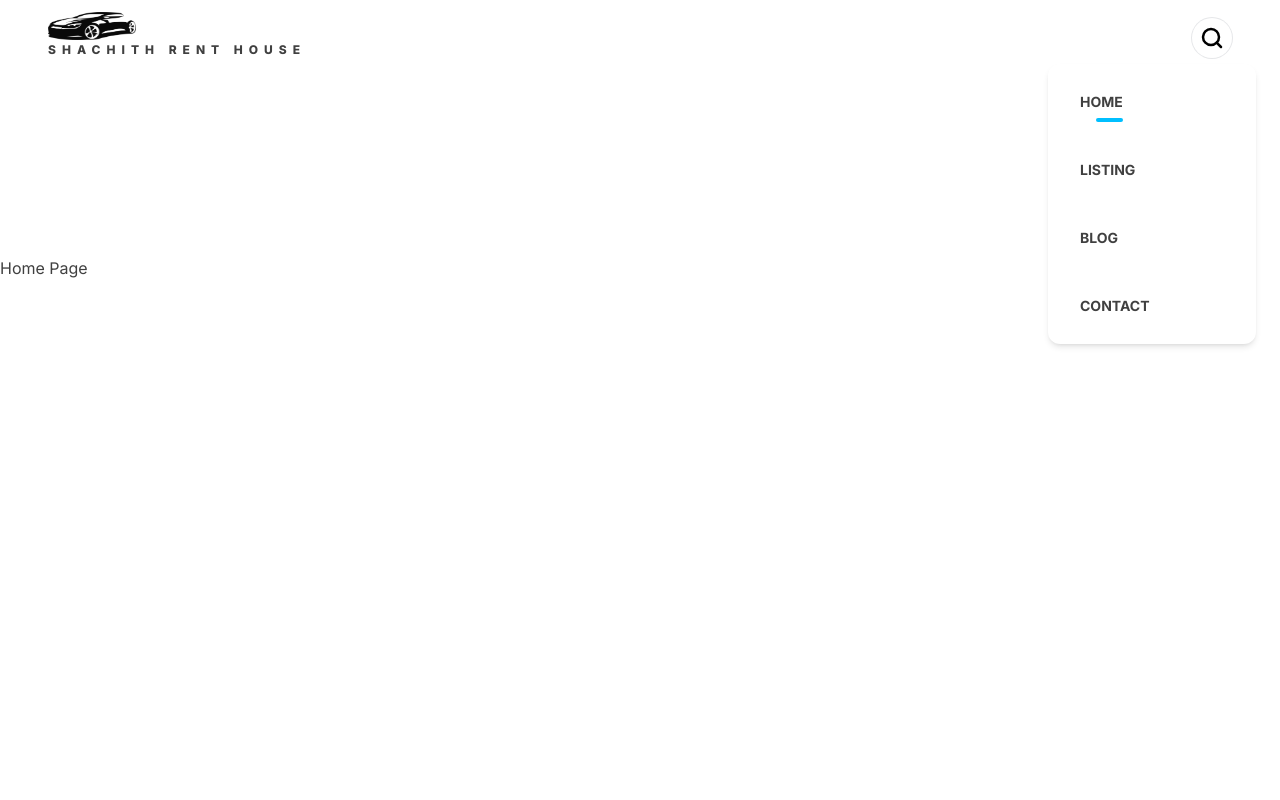
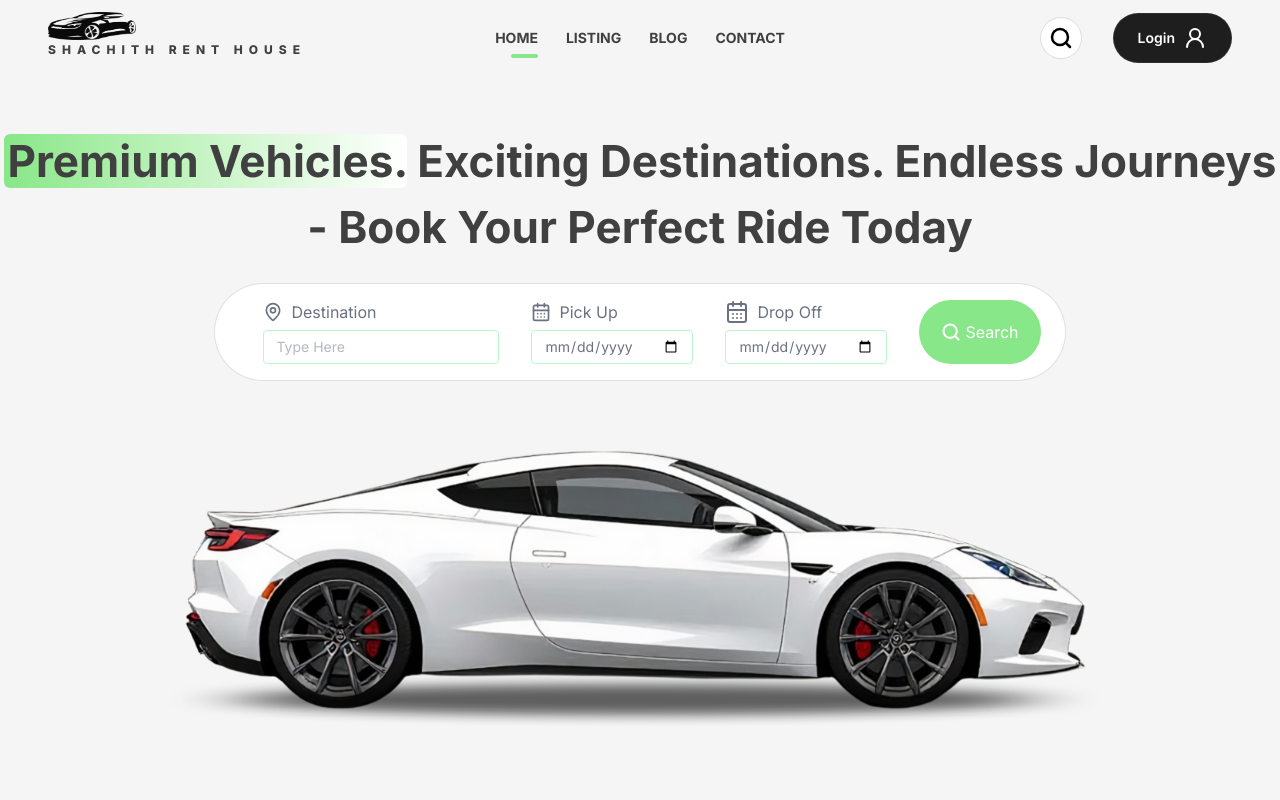
Before and after one commit to chanchala0112/Car-Rental-App, a React (Vite) app in the folder client/: page / in a window 1280 px wide. Shown: the top 800 px of the page. Built offline with nearby package versions, Linux system fonts and the light colour scheme.

Commit message:
Add hero section

```diff
--- a/client/src/assets/data.js
+++ b/client/src/assets/data.js
@@ -105,10 +105,31 @@ export const assets = {
 }
 
 export const cities = [
-    "Abu Dhabi",
-    "New York",
-    "Toronto",
-    "Berlin",
+    "Colombo",
+    "Kandy",
+    "Galle",
+    "Jaffna",
+    "Negombo",
+    "Batticaloa",
+    "Trincomalee",
+    "Anuradhapura",
+    "Polonnaruwa",
+    "Matara",
+    "Ratnapura",
+    "Kurunegala",
+    "Nuwara Eliya",
+    "Badulla",
+    "Monaragala",
+    "Hambantota",
+    "Kalutara",
+    "Puttalam",
+    "Mannar",
+    "Vavuniya",
+    "Mullaitivu",
+    "Kilinochchi",
+    "Ampara",
+    "Matale",
+    "Gampaha"
 ];
 
 
--- /dev/null
+++ b/client/src/components/About.jsx
@@ -0,0 +1,9 @@
+import React from 'react'
+
+const About = () => {
+  return (
+    <div>About</div>
+  )
+}
+
+export default About
--- /dev/null
+++ b/client/src/components/Banner.jsx
@@ -0,0 +1,9 @@
+import React from 'react'
+
+const Banner = () => {
+  return (
+    <div>Banner</div>
+  )
+}
+
+export default Banner
--- /dev/null
+++ b/client/src/components/FeaturedCars.jsx
@@ -0,0 +1,9 @@
+import React from 'react'
+
+const FeaturedCars = () => {
+  return (
+    <div>FeaturedCars</div>
+  )
+}
+
+export default FeaturedCars
--- a/client/src/components/Header.jsx
+++ b/client/src/components/Header.jsx
@@ -1,15 +1,33 @@
-import React, {useEffect, useState} from 'react'
+import React, {use, useEffect, useState} from 'react'
 import { Link, useLocation } from 'react-router-dom'
 import {assets} from "../assets/data"
 import Navbar from './Navbar'
 
 const Header = () => {
-    const [menuOpened, setmenuOpened] = useState(true);
+    const [menuOpened, setMenuOpened] = useState(false);
     const [active, setActive] = useState(false);
     const [showSearch, setShowSearch] = useState(false);
     const location = useLocation();
 
     const isHomePage = location.pathname.endsWith('/');
+
+    const toggleMenu = () => setMenuOpened(prev=> !prev);
+
+    useEffect(()=>{
+        const handleScroll = () => {
+            setActive(window.scrollY > 100)
+            if(window.scrollY > 10){
+                setMenuOpened(false)
+            }
+        }
+        window.addEventListener("scroll", handleScroll);
+        // Run once to set initial active state
+        handleScroll();
+
+        return()=>
+            window.removeEventListener("scroll", handleScroll);
+    }, [location.pathname])
+
   return (
     <header className={`${active ? "bg-white shadow-sm py-2" : "py-3"} ${!isHomePage && "bg-white"} fixed top-0 w-full left-0 right-0 z-50 transition-all duration-200`}>
         <div className='max-padd-container'>
@@ -23,7 +41,7 @@ const Header = () => {
                 </Link>
             </div>
         {/* Navbar */}
-        <Navbar containerStyles={menuOpened ? "flex items-start flex-col gap-y-8 fixed top-16 right-6 p-5 bg-white shadow-md w-52 ring-slate-900/5 rounded-xl z-50" : "hidden lg:flex gap-x-5 xl:gap-x-1 text-sm font-semibold p-1"}/>
+        <Navbar setMenuOpened={setMenuOpened} containerStyles={menuOpened ? "flex items-start flex-col gap-y-8 fixed top-16 right-6 p-5 bg-white shadow-md w-52 ring-slate-900/5 rounded-xl z-50" : "hidden lg:flex gap-x-5 xl:gap-x-1 text-sm font-semibold p-1"}/>
         { /* Buttons & Searchbar & profile */}
 
         {/* setShowSearch is used to toggle the search bar visibility and onclick means can click search button*/}
@@ -49,15 +67,25 @@ const Header = () => {
                 </div>
 
                 {/* Menu Toggle */}
+                <>
                     {menuOpened ? (
-                    <img
+                        <img onClick={toggleMenu}
                         src={assets.close}
                         alt="" className={`lg:hidden cursor-pointer text-x1`} />
                     ):(
-                    <img
+                        <img onClick={toggleMenu}
                         src={assets.menu}
                         alt="" className={`lg:hidden cursor-pointer text-x1`} />
                     )}
+                </>
+                {/* User Profile */}
+                <div>
+                    <div>
+                        <button className='btn-solid bg-black flexCenter gap-2 rounded-full'> Login
+                            <img src={assets.user} alt="userIcon" className='invert' />
+                        </button>
+                    </div>
+                </div>
             </div>
         </div>
     </div>
--- /dev/null
+++ b/client/src/components/Hero.jsx
@@ -0,0 +1,75 @@
+import React from 'react'
+import { assets, cities } from "../assets/data";
+
+const Hero = () => {
+  return (
+    <section className='bg-primary'>
+
+        {/* CCONTAINER */}
+        <div className='max-padd-containur relative flex justify-end mx-auto flex-col gap-9 py-6 py-32 z-10'>
+            {/* CONTACT */}
+            <div className='flexCenter flex-col gap-y-6'>
+                <div className='text-center flex-col gap-y-6'>
+                    <h1 className='capitalize leading tight'><span className='bg-gradient-to-r from-solid to to-white pl-1 rounded-md'>Premium vehicles.</span>  Exciting destinations. Endless journeys - book your perfect ride today</h1>
+                </div>
+                {/* Search booking form */}
+                <form className='bg-white text-gray-500 rounded-md md:rounded-full px-6 md:pl-12 py-4  flex flex-col md:flex-row gap-4 lg:gap-x-8 max-w-md md:max-w-4xl ring-1 ring-slate-900/9  relative'>
+
+                    <div className='flex flex-col w-full'>
+                        <div className='flex items-center gap-2'>
+                            <img src={assets.pin} alt="pinIcon" width={20} />
+                            <label htmlFor="destinationInput">Destination</label>
+                        </div>
+                        <input
+                            list='destinations'
+                            id="destinationInput"
+                            type="text"
+                            className=" rounded border border-green-200 px-3 py-1.5 mt-1.5 text-sm outline-none capitalize" placeholder="Type here"
+                            required
+                        />
+
+                        <datalist id='destinations'>
+                            {cities.map((city, index) => (
+                                <option  value={city} key={index} />
+                            ))}
+                        </datalist>
+                    </div>
+
+                    <div className='flex flex-col w-full'>
+                        <div className='flex items-center gap-2'>
+                            <img src={assets.calendar} alt="calendarIcon" width={20} />
+                            <label htmlFor="pickUp">Pick Up</label>
+                        </div>
+                        <input
+                            id="pickUp"
+                            type="date"
+                            className=" rounded border border-green-200 px-3 py-1.5 mt-1.5 text-sm outline-none" />
+                    </div>
+
+                    <div className='flex flex-col w-full'>
+                        <div className='flex items-center gap-2'>
+                            <img src={assets.calendar} alt="calendarIcon" />
+                            <label htmlFor="dropOff">Drop Off</label>
+                        </div>
+                        <input
+                            id="dropOff"
+                            type="date"
+                            className=" rounded border border-green-200 px-3 py-1.5 mt-1.5 text-sm outline-none" />
+                    </div>
+
+                    <button tupe="submit" className='flexCenter gap-1 rounded-md md:rounded-full bg-solid text-white py-2 md:py-5 px-8 my-auto max-md:w-full max-md:py-1 cursor-pointer' >
+                        <img src={assets.search} alt="" width={20} className='invert' />
+                        <span>Search</span>
+                    </button>
+                </form>
+            </div>
+            <div className="flexCenter">
+                <img src={assets.bg} alt="bgImg" className='w-full max-w-[77%]' />
+            </div>
+        </div>
+
+    </section>
+  )
+}
+
+export default Hero
--- /dev/null
+++ b/client/src/components/Testimonial.jsx
@@ -0,0 +1,9 @@
+import React from 'react'
+
+const Testimonial = () => {
+  return (
+    <div>Testimonial</div>
+  )
+}
+
+export default Testimonial
--- a/client/src/index.css
+++ b/client/src/index.css
@@ -4,7 +4,7 @@
 
 @theme {
   --color-primary: #f5f5f5f5;
-  --color-solid: #00bfff;
+  --color-solid: #88E788;
   --color-primaryOne: #f0f9fd;
   --color-primaryTwo: #fcf6ed;
   --color-textColor: #404040;
--- a/client/src/pages/Home.jsx
+++ b/client/src/pages/Home.jsx
@@ -1,12 +1,17 @@
 import React from 'react'
+import Hero from '../components/Hero.jsx'
+import About from '../components/About.jsx'
+import FeaturedCars from '../components/FeaturedCars.jsx'
+import Testimonial from '../components/Testimonial.jsx'
 
 const Home = () => {
   return (
-    <div className='h-screen'>
-      <div className='mt-64'>
-        Home Page
-      </div>
-    </div>
+    <>
+    <Hero />
+    <About />
+    <FeaturedCars />
+    <Testimonial />
+    </>
   )
 }
 
```
Lines whose indentation alone changed are shown as unchanged.
